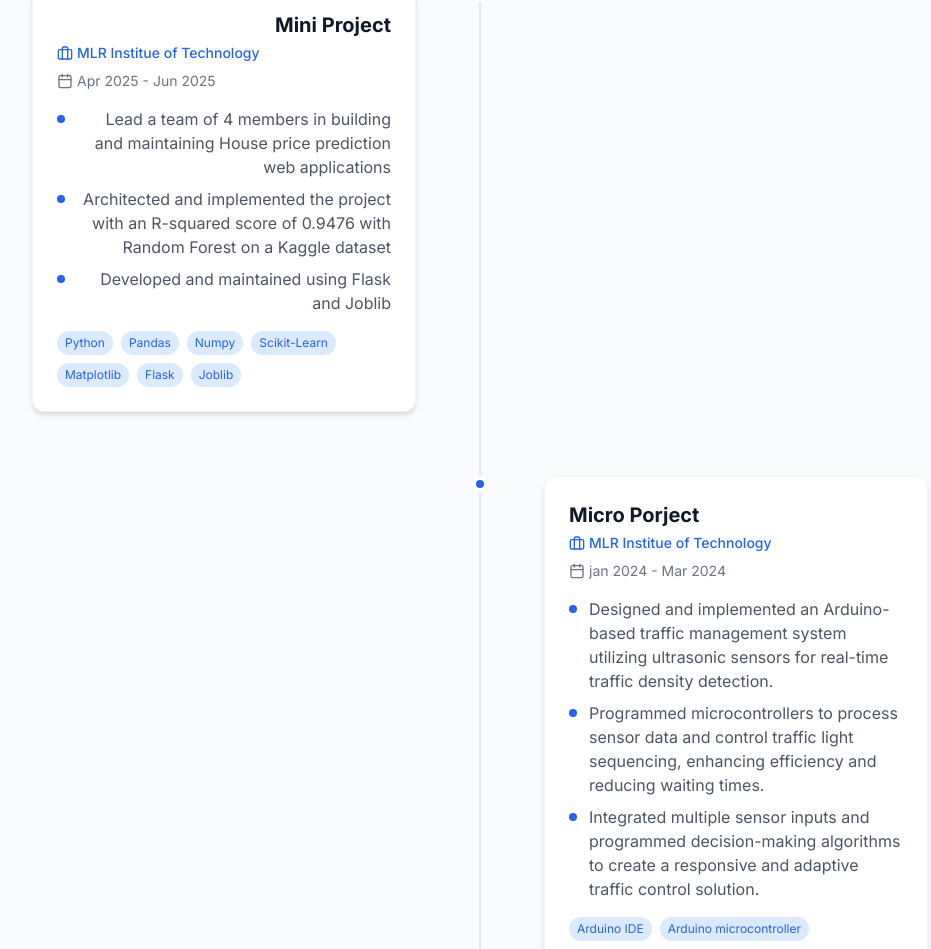
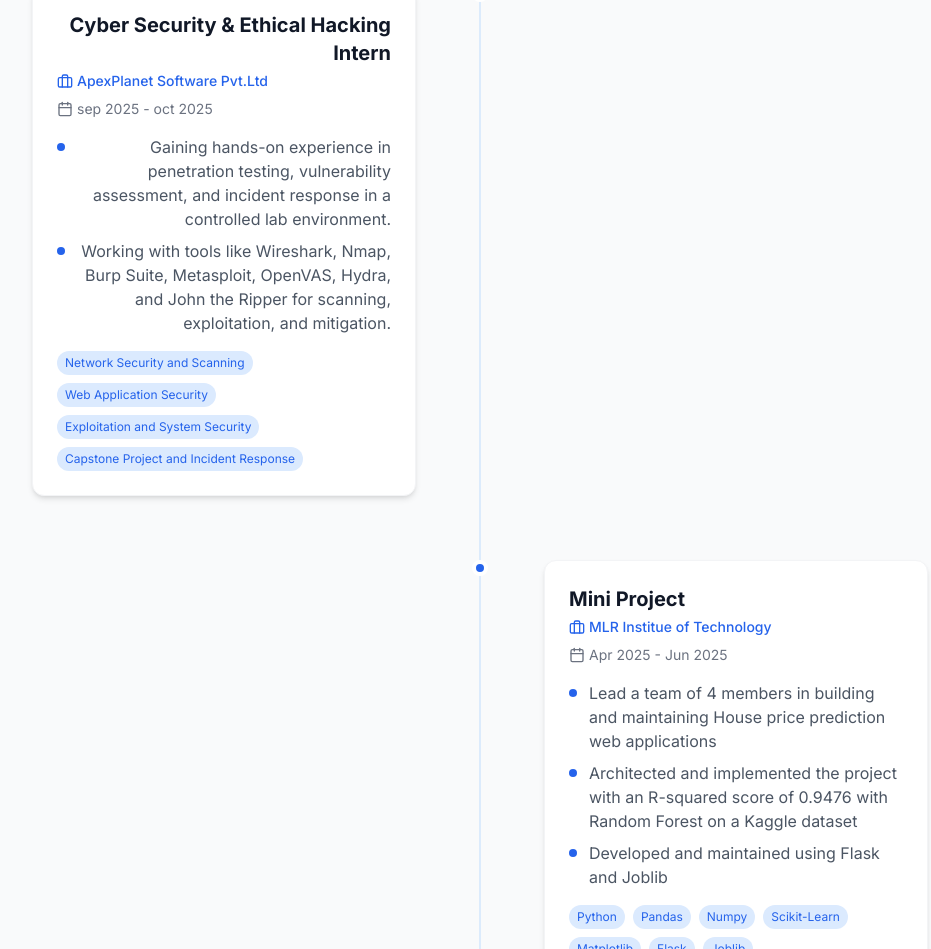
Before and after one commit to Rahul-Nakka-23/Rahul-Portfolio, a React (Vite) app: page / in a window 1280 px wide. Shown: the part 6163-7112 px from the top of the page, without its empty margins (160-1091 px from the left). Built offline with nearby package versions, Linux system fonts and the light colour scheme.

Commit message:
Update Experience.tsx

```diff
--- a/src/components/Experience.tsx
+++ b/src/components/Experience.tsx
@@ -16,8 +16,19 @@ const Experience: React.FC = () => {
   const isInView = useInView(sectionRef, { threshold: 0.1 });
 
   const experienceData: ExperienceItem[] = [
+     {
+      id: 1,
+      title: 'Cyber Security & Ethical Hacking Intern',
+      company: 'ApexPlanet Software Pvt.Ltd',
+      period: 'sep 2025 - oct 2025',
+      description: [
+        'Gaining hands-on experience in penetration testing, vulnerability assessment, and incident response in a controlled lab environment.',
+        'Working with tools like Wireshark, Nmap, Burp Suite, Metasploit, OpenVAS, Hydra, and John the Ripper for scanning, exploitation, and mitigation.',
+      ],
+      skills: ['Network Security and Scanning','Web Application Security','Exploitation and System Security','Capstone Project and Incident Response']
+    },
     {
-      id: 1,
+      id: 2,
       title: 'Mini Project',
       company: 'MLR Institue of Technology',
       period: 'Apr 2025 - Jun 2025',
@@ -28,18 +39,7 @@ const Experience: React.FC = () => {
       ],
       skills: ['Python', 'Pandas', 'Numpy', 'Scikit-Learn', 'Matplotlib', 'Flask', 'Joblib']
     },
-    {
-      id: 2,
-      title: 'Micro Porject',
-      company: 'MLR Institue of Technology',
-      period: 'jan 2024 - Mar 2024',
-      description: [
-        'Designed and implemented an Arduino-based traffic management system utilizing ultrasonic sensors for real-time traffic density detection.',
-        'Programmed microcontrollers to process sensor data and control traffic light sequencing, enhancing efficiency and reducing waiting times.',
-        'Integrated multiple sensor inputs and programmed decision-making algorithms to create a responsive and adaptive traffic control solution.',
-      ],
-      skills: ['Arduino IDE', 'Arduino microcontroller', 'Ultrasonice sensors', 'LEDs']
-    },
+
 
   ];
 
@@ -56,7 +56,7 @@ const Experience: React.FC = () => {
           </h2>
           <div className="w-20 h-1 bg-blue-600 dark:bg-blue-400 mx-auto mb-8 rounded transition-all duration-1000 delay-200" style={{ transform: isInView ? 'scaleX(1)' : 'scaleX(0)' }}></div>
           <p className={`text-lg text-gray-600 dark:text-gray-400 transition-all duration-1000 delay-300 ${isInView ? 'opacity-100 translate-y-0' : 'opacity-0 translate-y-10'}`}>
-            Though I haven't yet embarked on my first professional role, I've cultivated a robust skill set in C, C++, Python programming, Java, HTML, CSS, JavaScript, Mongodb, Reactjs, Flutter and concepts like DSA, OOPS and Machine Learning  through intensive coursework, independent study, and hands-on projects.
+            Though I haven't yet embarked on my first professional role, I've cultivated a robust skill set in C, C++, Python programming, Java, HTML, CSS, JavaScript, Mongodb, Reactjs, Flutter and concepts like DSA and Machine Learning  through intensive coursework, independent study, and hands-on projects.
           </p>
         </div>
 
```
